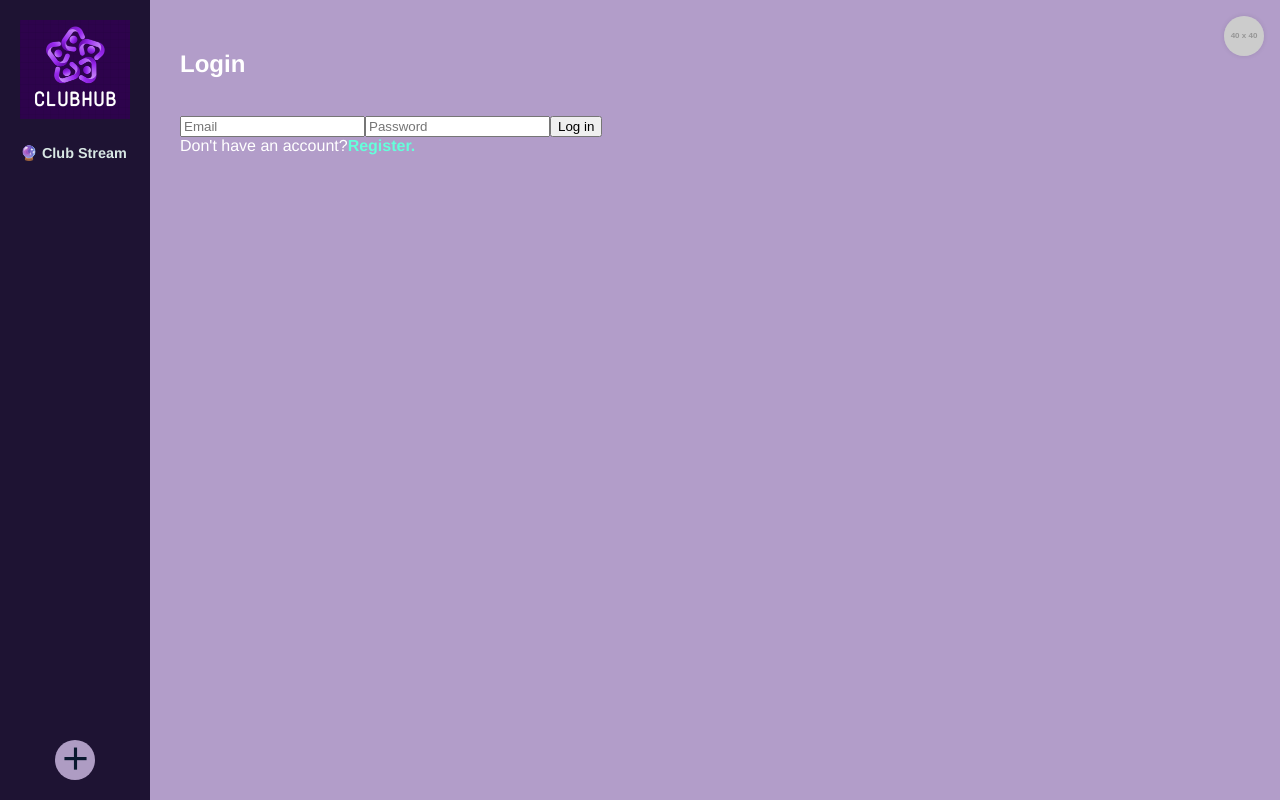
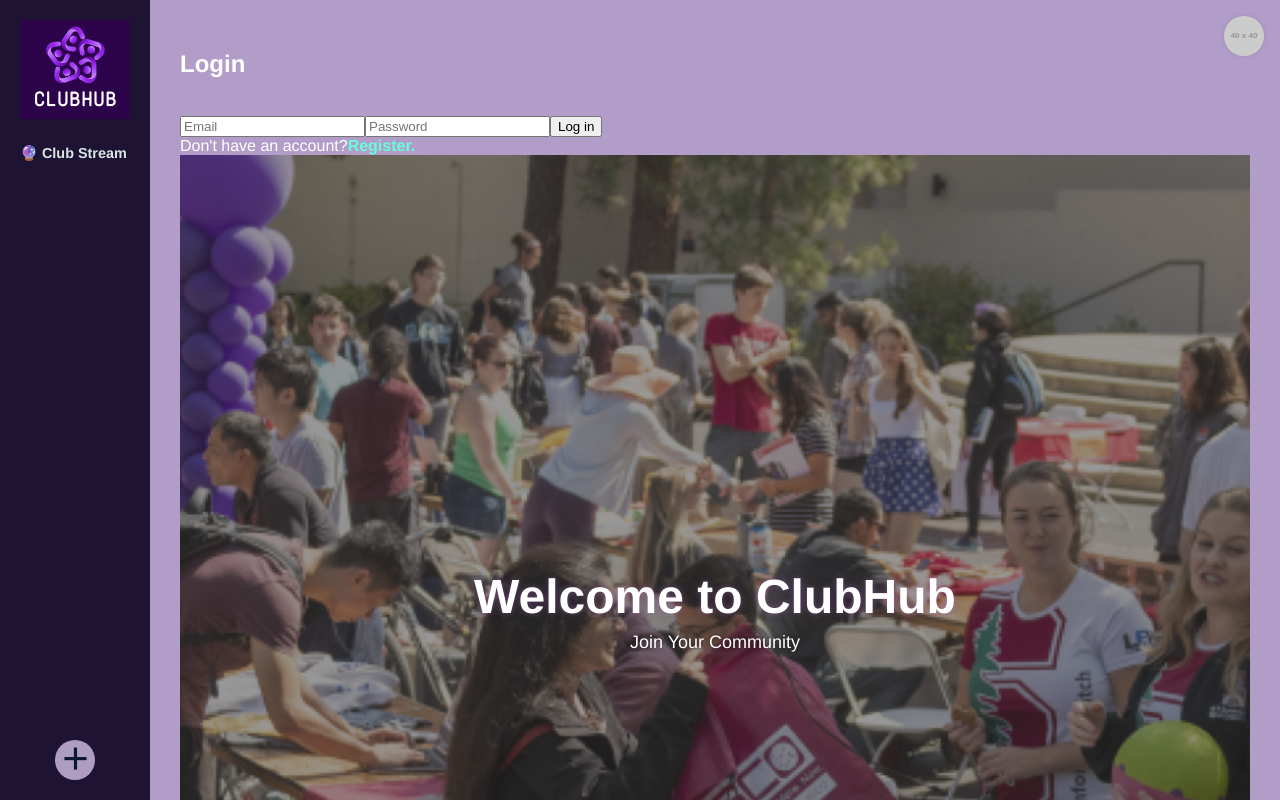
Before and after one commit to bree20005/ClubHub, a React (Create React App) app: page /loginNew in a window 1280 px wide. Built offline with nearby package versions, Linux system fonts and the light colour scheme.

Commit message:
small styling change on login

```diff
--- a/src/components/Login.js
+++ b/src/components/Login.js
@@ -53,7 +53,7 @@ function LoginPage() {
 
   return (
     <>
-      <div className="login-page">
+      <div className="login-pagenew">
         <h1
           style={{
             color: 'white',
--- a/src/components/LoginNew.js
+++ b/src/components/LoginNew.js
@@ -25,9 +25,8 @@ function LoginNew() {
     }
 
     if (data) {
-      navigate("/feed");
-      window.location.reload();
-      return null;
+        navigate("/feed");
+        window.location.reload();
     }
   };
 
@@ -55,6 +54,34 @@ function LoginNew() {
       </form>
       <span>Don't have an account?</span>
       <Link to="/register">Register.</Link>
+
+      <>
+      <div className="login-page">
+        <h1
+          style={{
+            color: 'white',
+            fontSize: '48px',
+            marginBottom: '8px',
+            textShadow: '0 0 6px rgba(155, 89, 182, 0.5)',
+          }}
+        >
+          Welcome to ClubHub
+        </h1>
+        <h2
+          style={{
+            color: 'white',
+            fontSize: '18px',
+            fontWeight: 'normal',
+            marginTop: 0,
+            marginBottom: '20px',
+            textShadow: '0 0 4px rgba(0, 0, 0, 0.5)',
+          }}
+        >
+          Join Your Community
+        </h2>
+
+      </div>
+    </>
     </div>
   );
 }
```
